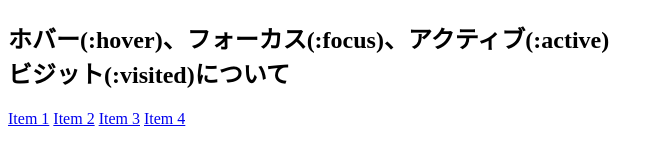
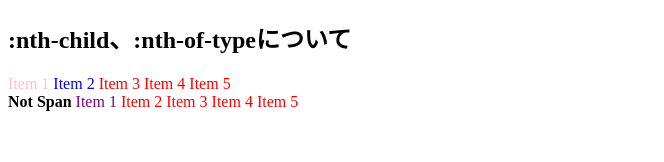
Before and after one commit to takoyakikunchan/animation-front-dev-tutorial-master, a plain HTML site: page 03_HTMLとCSSを極める（アニメーション編）/040_疑似セレクターを学ぼう/start/index.html in a window 1280 px wide. Shown: the whole page, without its empty margins (0-664 px from the left). Drawn offline with Linux system fonts and the light colour scheme.

Commit message:
擬似セレクタ
フォーカス(:focus)、アクティブ(:active)ビジット(:visited) ノット(:not):nth-child、:nth-of-type

```diff
--- a/03_HTMLとCSSを極める（アニメーション編）/040_疑似セレクターを学ぼう/start/index.html
+++ b/03_HTMLとCSSを極める（アニメーション編）/040_疑似セレクターを学ぼう/start/index.html
@@ -10,28 +10,28 @@
 </head>
 
 <body>
-    <h2>ホバー(:hover)、フォーカス(:focus)、アクティブ(:active)<br>
+    <!-- <h2>ホバー(:hover)、フォーカス(:focus)、アクティブ(:active)<br>
         ビジット(:visited)について</h2>
     <a href="#1">Item 1</a>
     <a href="#2">Item 2</a>
     <a href="#3">Item 3</a>
-    <a href="#4">Item 4</a>
-    <!-- <h2>:nth-child、:nth-of-typeについて</h2>
+    <a href="#4">Item 4</a> -->
+    <h2>:nth-child、:nth-of-typeについて</h2>
     <div>
         <span>Item 1</span>
         <span>Item 2</span>
         <span class="cls">Item 3</span>
         <span>Item 4</span>
         <span>Item 5</span>
-    </div> -->
-    <!-- <div>
+    </div>
+    <div>
         <strong>Not Span</strong>
         <span>Item 1</span>
         <span>Item 2</span>
         <span>Item 3</span>
         <span>Item 4</span>
         <span>Item 5</span>
-    </div> -->
+    </div>
 </body>
 
 </html>
--- a/03_HTMLとCSSを極める（アニメーション編）/040_疑似セレクターを学ぼう/start/style.scss
+++ b/03_HTMLとCSSを極める（アニメーション編）/040_疑似セレクターを学ぼう/start/style.scss
@@ -0,0 +1,37 @@
+a{
+  color:orange;
+  &:visited{
+    color:plum;
+  }
+  &:hover{
+    color:black;
+  }
+  &:focus{
+    color:green;
+  }
+  &:active{
+    color:red;
+  }
+}
+
+div {
+  & span {
+    color: olive;
+
+    &:not(.cls){
+      color:red
+      }
+    &:nth-of-type(1){
+      color: purple;
+  }
+  &:nth-of-type(2){
+    color: blue;
+  }
+  &:nth-child(3){
+    color: red;
+  }
+  &:first-child{
+    color:pink;
+  }
+}
+}
```
Also changed, not shown: 03_HTMLとCSSを極める（アニメーション編）/040_疑似セレクターを学ぼう/start/style.css, 1 other file.
